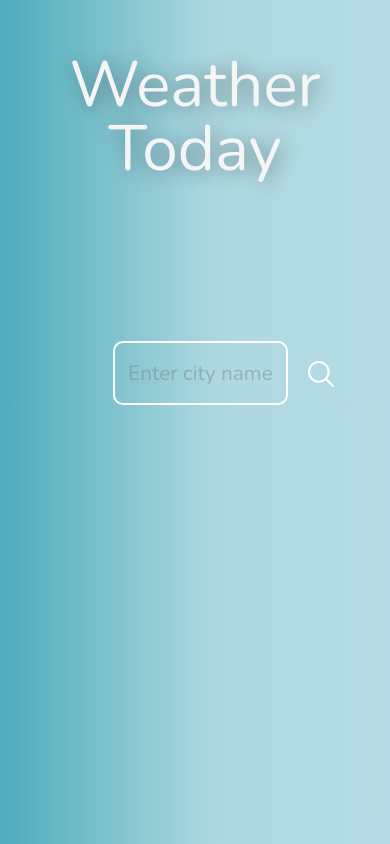
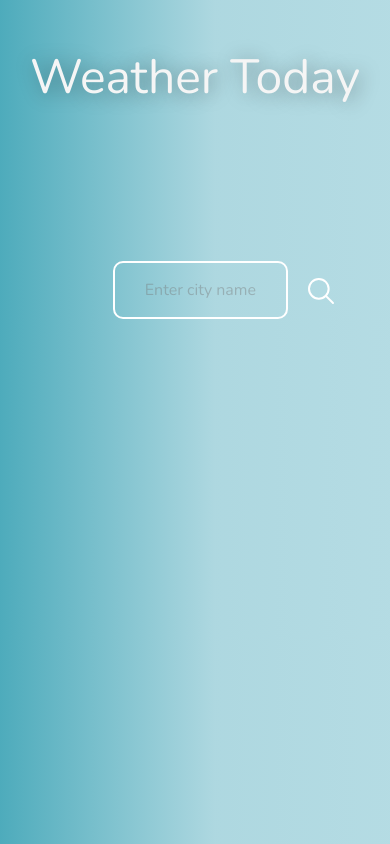
Before and after one commit to Crade47/Weather-Station, a plain HTML site: page index.html in a window 390 px wide. Drawn offline with nearby package versions, Linux system fonts and the light colour scheme.

Commit message:
Made some adjustment to the font-size to make the search text look better in smaller screens.

```diff
--- a/styles.css
+++ b/styles.css
@@ -260,6 +260,16 @@ header {
     margin-right: -66px;
   }
 
+  header{
+    font-size: 3em;
+  }
+
+  #cityName,
+  #cityName:active,
+  #cityName:focus{
+    font-size: 1em;
+  }
+
   .inner-container{
     min-width: 344px;
   }
@@ -280,4 +290,9 @@ header {
     margin: 3rem 0 0 0;
     font-size: 1em;
   }
+
+  ::placeholder{
+    font-size: 1em;
+  }
+
 }
```
